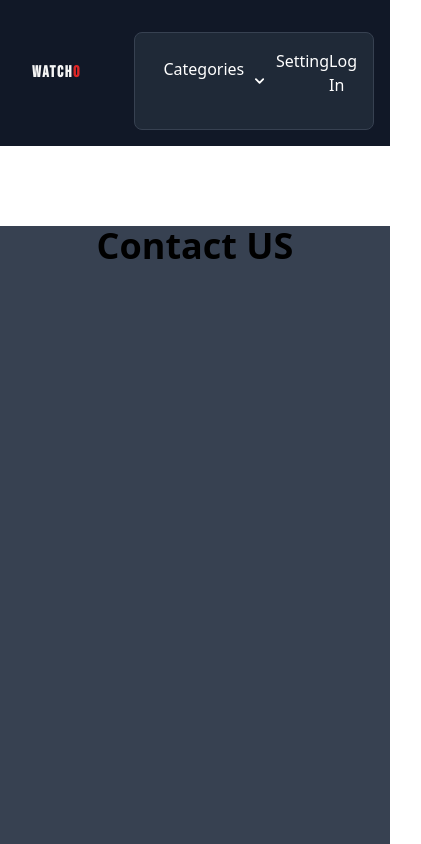
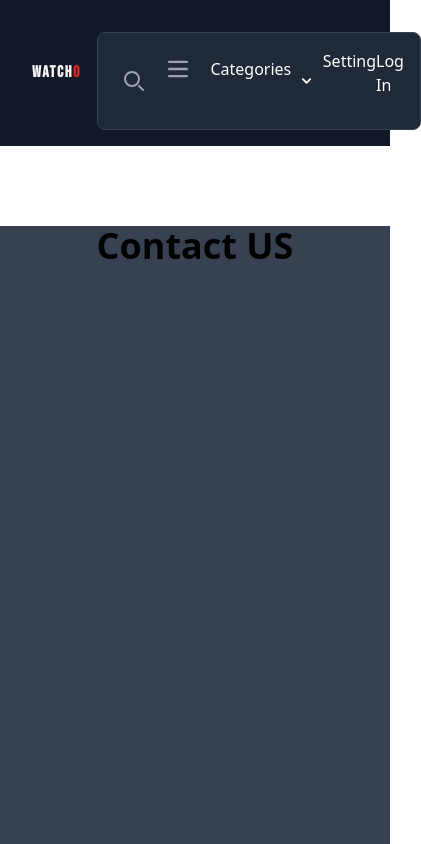
Before and after one commit to PrakashSinghRawat-git/movie-temp-project, a Next.js app: page /contact in a window 390 px wide. Shown: the top 844 px of the page, 421 px wide, since content can reach past the window. Built offline with nearby package versions, Linux system fonts and the light colour scheme.

Commit message:
fixed bg5

```diff
--- a/components/Navbar.js
+++ b/components/Navbar.js
@@ -25,11 +25,32 @@ const Navbar = () => {
                         id="navbar-multi-level"
                     >
                         <ul className="min-w-[200px] sm:min-w-[300px] flex font-medium p-4 md:p-0 mt-4 border  rounded-lg  md:space-x-8 rtl:space-x-reverse  flex-row md:mt-0 md:border-0 md: bg-gray-800 md:bg-gray-900 border-gray-700">
-                            <li
-                                className="items-center justify-between hidden w-full md:flex md:w-auto md:order-1"
-                                id="navbar-search"
-                            >
-                                <div className="relative mt-3 md:hidden">
+                            <li className="flex md:order-2">
+                                <button
+                                    type="button"
+                                    data-collapse-toggle="navbar-search"
+                                    aria-controls="navbar-search"
+                                    aria-expanded="false"
+                                    className="md:hidden   text-gray-400 hover:bg-gray-700 focus:outline-none focus:ring-4   focus:ring-gray-700 rounded-lg text-sm p-2.5 me-1"
+                                >
+                                    <svg
+                                        className="w-5 h-5"
+                                        aria-hidden="true"
+                                        xmlns="http://www.w3.org/2000/svg"
+                                        fill="none"
+                                        viewBox="0 0 20 20"
+                                    >
+                                        <path
+                                            stroke="currentColor"
+                                            strokeLinecap="round"
+                                            strokeLinejoin="round"
+                                            strokeWidth={2}
+                                            d="m19 19-4-4m0-7A7 7 0 1 1 1 8a7 7 0 0 1 14 0Z"
+                                        />
+                                    </svg>
+                                    <span className="sr-only">Search</span>
+                                </button>
+                                <div className="relative hidden md:block">
                                     <div className="absolute inset-y-0 start-0 flex items-center ps-3 pointer-events-none">
                                         <svg
                                             className="w-4 h-4  text-gray-400"
@@ -46,41 +67,43 @@ const Navbar = () => {
                                                 d="m19 19-4-4m0-7A7 7 0 1 1 1 8a7 7 0 0 1 14 0Z"
                                             />
                                         </svg>
+                                        <span className="sr-only">
+                                            Search icon
+                                        </span>
                                     </div>
                                     <input
                                         type="text"
                                         id="search-navbar"
-                                        className="block w-full p-2 ps-10 text-sm   border   rounded-lg    bg-gray-700  border-gray-600 placeholder-gray-400 text-white focus:ring-blue-500 focus:border-blue-500"
+                                        className="block w-full p-2 ps-10 text-sm  border   rounded-lg     bg-gray-700 border-gray-600 placeholder-gray-400 text-white focus:ring-blue-500 focus:border-blue-500"
                                         placeholder="Search..."
                                     />
                                 </div>
-                                <ul className="flex flex-col p-4 md:p-0 mt-4 font-medium border border-gray-100 rounded-lg bg-gray-50 md:space-x-8 rtl:space-x-reverse md:flex-row md:mt-0 md:border-0 md:bg-white dark:bg-gray-800 md:dark:bg-gray-900 dark:border-gray-700">
-                                    <li>
-                                        <a
-                                            href="#"
-                                            className="block py-2 px-3 text-white bg-blue-700 rounded md:bg-transparent md:text-blue-700 md:p-0 md:dark:text-blue-500"
-                                            aria-current="page"
-                                        >
-                                            Home
-                                        </a>
-                                    </li>
-                                    <li>
-                                        <a
-                                            href="#"
-                                            className="block py-2 px-3 text-gray-900 rounded hover:bg-gray-100 md:hover:bg-transparent md:hover:text-blue-700 md:p-0 md:dark:hover:text-blue-500 dark:text-white dark:hover:bg-gray-700 dark:hover:text-white md:dark:hover:bg-transparent dark:border-gray-700"
-                                        >
-                                            About
-                                        </a>
-                                    </li>
-                                    <li>
-                                        <a
-                                            href="#"
-                                            className="block py-2 px-3 text-gray-900 rounded hover:bg-gray-100 md:hover:bg-transparent md:hover:text-blue-700 md:p-0 dark:text-white md:dark:hover:text-blue-500 dark:hover:bg-gray-700 dark:hover:text-white md:dark:hover:bg-transparent dark:border-gray-700"
-                                        >
-                                            Services
-                                        </a>
-                                    </li>
-                                </ul>
+                                <button
+                                    data-collapse-toggle="navbar-search"
+                                    type="button"
+                                    className="inline-flex items-center p-2 w-10 h-10 justify-center text-sm  rounded-lg md:hidden   focus:outline-none focus:ring-2   text-gray-400 hover:bg-gray-700 focus:ring-gray-600"
+                                    aria-controls="navbar-search"
+                                    aria-expanded="false"
+                                >
+                                    <span className="sr-only">
+                                        Open main menu
+                                    </span>
+                                    <svg
+                                        className="w-5 h-5"
+                                        aria-hidden="true"
+                                        xmlns="http://www.w3.org/2000/svg"
+                                        fill="none"
+                                        viewBox="0 0 17 14"
+                                    >
+                                        <path
+                                            stroke="currentColor"
+                                            strokeLinecap="round"
+                                            strokeLinejoin="round"
+                                            strokeWidth={2}
+                                            d="M1 1h15M1 7h15M1 13h15"
+                                        />
+                                    </svg>
+                                </button>
                             </li>
 
                             <li
```
